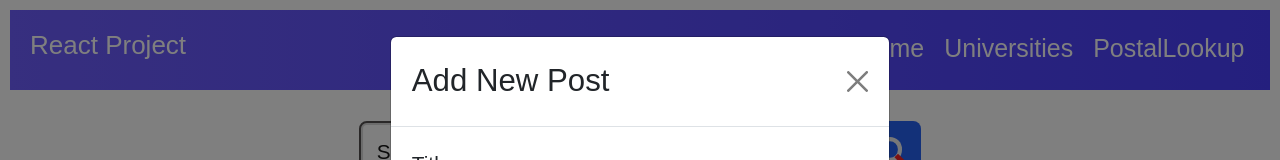
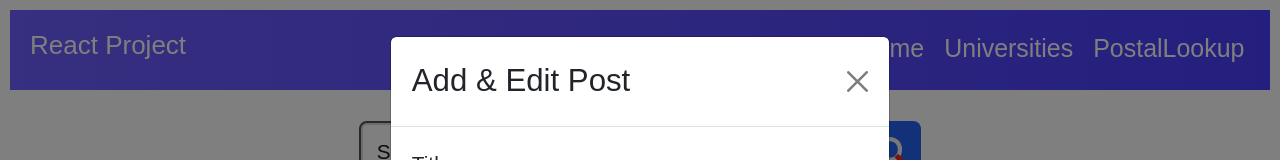
Before and after one commit to Navneet120691/navneetdhillon_launchpad-react-code-challenge, a React (Create React App) app in the folder navneetdhillon_launchpad-react-code-challenge/: page / in a window 1280 px wide. Both pictures are taken after typing "Sample" into the empty fields and a click on the button "Create New Post". Shown: the top 160 px of the page. Built offline with nearby package versions, Linux system fonts and the light colour scheme; no server answers.

Commit message:
Complete Project

```diff
--- a/navneetdhillon_launchpad-react-code-challenge/src/components/Modal/Modal.js
+++ b/navneetdhillon_launchpad-react-code-challenge/src/components/Modal/Modal.js
@@ -6,7 +6,7 @@ return (
 <>
 <Modal show={show} onHide={close}>
 <Modal.Header closeButton>
-<Modal.Title>Add New Post</Modal.Title>
+<Modal.Title>Add & Edit Post</Modal.Title>
 </Modal.Header>
 <Modal.Body>{form}</Modal.Body>
 </Modal>
```
